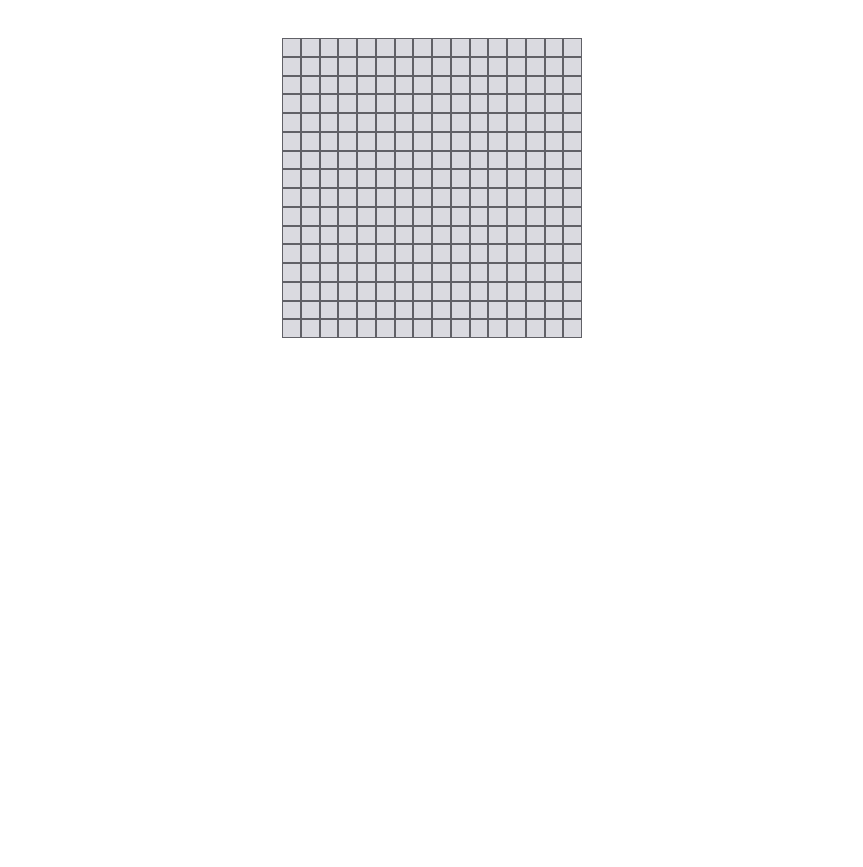
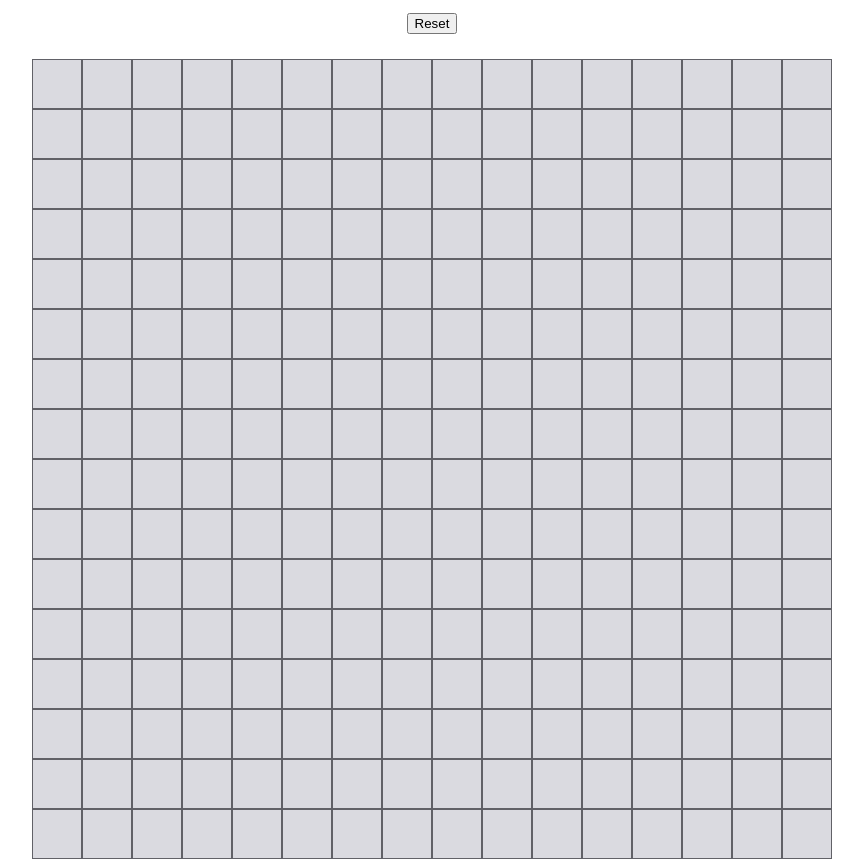
Before and after one commit to nleake/etchasketch, a plain HTML site: page index.html in a window 1280 px wide. Shown: the part 79-946 px from the top of the page, without its empty margins (208-1071 px from the left). Before the commit the page ends 800 px from the top, so only its background shows below. Drawn offline with nearby package versions, Linux system fonts and the light colour scheme.

Commit message:
add reset button

```diff
--- a/css/main.css
+++ b/css/main.css
@@ -1,8 +1,8 @@
 .container {
 	display: grid;
 	grid-template: repeat(16, 1fr)/ repeat(16, 1fr);
-	width: 300px;
-	height: 300px;
+	width: 800px;
+	height: 800px;
 	margin: 0 auto;
 }
 
--- a/index.html
+++ b/index.html
@@ -7,7 +7,7 @@
 </head>
 <body>
 <header>
-	<h1>etchasketch</h1>
+	<h1>etchasketch</h1> <button id="reset">Reset</button>
 </header>
 <div class="container">
 </div>
```
